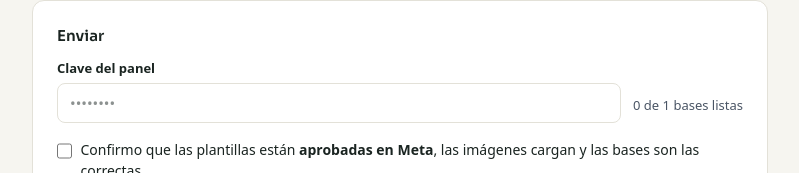
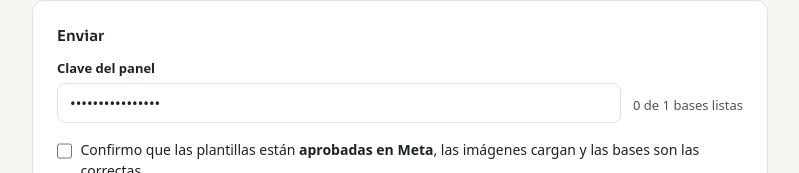
Before and after one commit to menorcamktdigital-design/menorca-aceleradores, a React (Vite) app: page / in a window 1280 px wide. Shown: the part 955-1128 px from the top of the page, without its empty margins (240-1039 px from the left). Built offline with nearby package versions, Linux system fonts and the light colour scheme.

Commit message:
feat: add clave acelearador

```diff
--- a/src/App.jsx
+++ b/src/App.jsx
@@ -6,7 +6,7 @@ import ConfirmModal from './components/ConfirmModal'
 
 export default function App() {
   const [bases, setBases] = useState([baseVacia()])
-  const [clave, setClave] = useState('')
+  const [clave, setClave] = useState('menorca-ace-2026')
   const [confirmando, setConfirmando] = useState(false)
   const [enviando, setEnviando] = useState(false)
   const [confirmado, setConfirmado] = useState(false)
```
